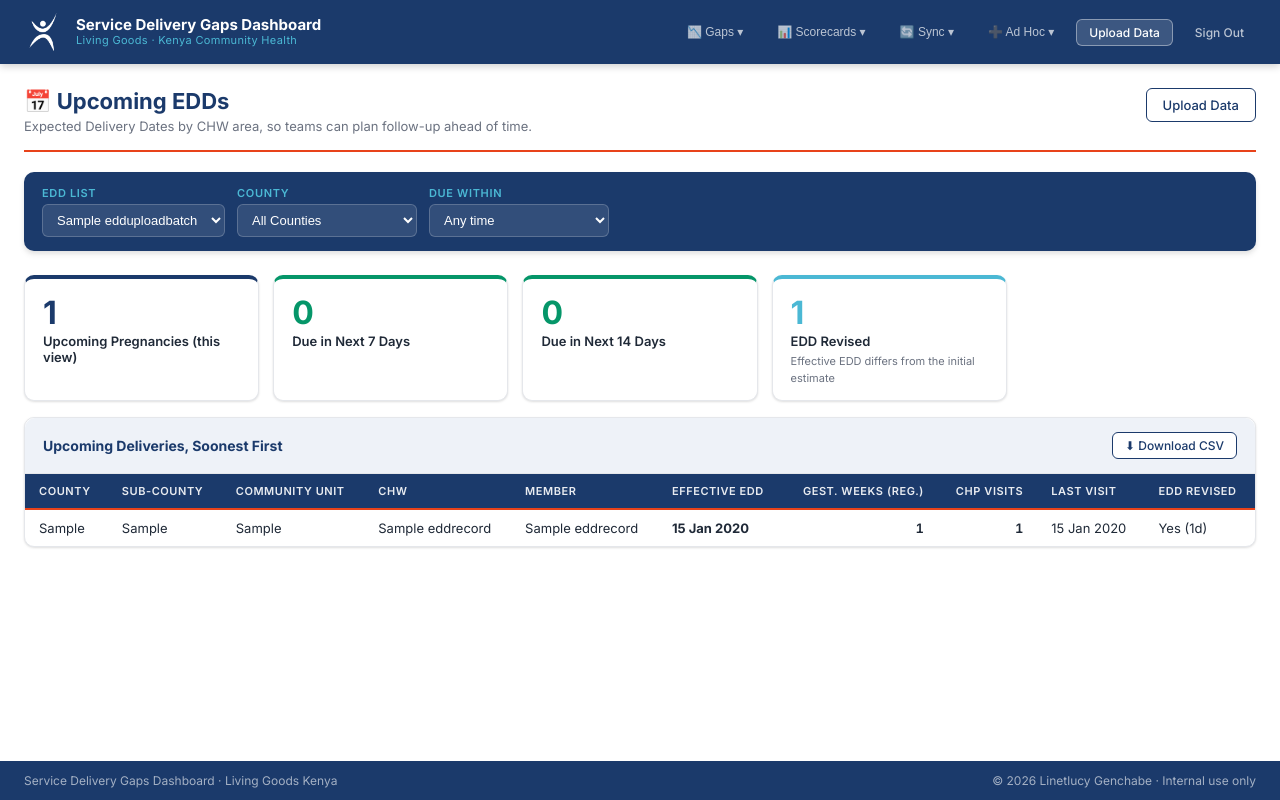
After one commit to linetlucy-genchabe/Service-Delivery-Gaps, a Django app: page /edd/ in a window 1280 px wide. The commit adds this page. Run offline with Django 4.2, Linux system fonts and the light colour scheme; a user stored in the database is signed in; tables that the repository leaves empty hold one stand-in row (values such as "Sample post").

Commit message:
Add Upcoming EDDs feature, reorganize nav into dropdowns, rename Workforce to CHW Activity and soften diagnosis-review indicator label

```diff
--- a/dashboard/templates/dashboard/base.html
+++ b/dashboard/templates/dashboard/base.html
@@ -36,8 +36,15 @@
   <!-- Nav links -->
   <div class="nav-actions" id="nav-actions">
     {% if user.is_authenticated %}
-      <a href="{% url 'dashboard' %}" class="btn btn-ghost-sm">Gaps Dashboard</a>
-      <a href="{% url 'gaps_compare' %}" class="btn btn-ghost-sm">Gaps Compare</a>
+      <div class="nav-dropdown" style="position:relative;display:inline-block;">
+        <button class="btn btn-ghost-sm nav-dropdown-btn" onclick="toggleNavDd(this)" style="cursor:pointer;">
+          📉 Gaps ▾
+        </button>
+        <div class="nav-dropdown-menu" style="display:none;position:absolute;top:100%;left:0;background:white;border:1.5px solid #E5E7EB;border-radius:8px;box-shadow:0 4px 16px rgba(0,0,0,.12);z-index:300;min-width:220px;padding:6px 0;">
+          <a href="{% url 'dashboard' %}" style="display:block;padding:10px 16px;font-size:13px;color:#1B3A6B;text-decoration:none;font-weight:500;" onmouseover="this.style.background='#F3F4F6'" onmouseout="this.style.background='white'">Gaps Dashboard</a>
+          <a href="{% url 'gaps_compare' %}" style="display:block;padding:10px 16px;font-size:13px;color:#1B3A6B;text-decoration:none;font-weight:500;" onmouseover="this.style.background='#F3F4F6'" onmouseout="this.style.background='white'">Gaps Compare</a>
+        </div>
+      </div>
       <div class="nav-dropdown" style="position:relative;display:inline-block;">
         <button class="btn btn-ghost-sm nav-dropdown-btn" onclick="toggleNavDd(this)" style="cursor:pointer;">
           📊 Scorecards ▾
@@ -48,8 +55,23 @@
           <a href="{% url 'kpi_scorecard' %}" style="display:block;padding:10px 16px;font-size:13px;color:#1B3A6B;text-decoration:none;font-weight:500;" onmouseover="this.style.background='#F3F4F6'" onmouseout="this.style.background='white'">📊 KPI Trends</a>
         </div>
       </div>
-      <a href="{% url 'sync_dashboard' %}" class="btn btn-ghost-sm">Sync Dashboard</a>
-      <a href="{% url 'sync_compare' %}" class="btn btn-ghost-sm">Sync Compare</a>
+      <div class="nav-dropdown" style="position:relative;display:inline-block;">
+        <button class="btn btn-ghost-sm nav-dropdown-btn" onclick="toggleNavDd(this)" style="cursor:pointer;">
+          🔄 Sync ▾
+        </button>
+        <div class="nav-dropdown-menu" style="display:none;position:absolute;top:100%;left:0;background:white;border:1.5px solid #E5E7EB;border-radius:8px;box-shadow:0 4px 16px rgba(0,0,0,.12);z-index:300;min-width:220px;padding:6px 0;">
+          <a href="{% url 'sync_dashboard' %}" style="display:block;padding:10px 16px;font-size:13px;color:#1B3A6B;text-decoration:none;font-weight:500;" onmouseover="this.style.background='#F3F4F6'" onmouseout="this.style.background='white'">Sync Dashboard</a>
+          <a href="{% url 'sync_compare' %}" style="display:block;padding:10px 16px;font-size:13px;color:#1B3A6B;text-decoration:none;font-weight:500;" onmouseover="this.style.background='#F3F4F6'" onmouseout="this.style.background='white'">Sync Compare</a>
+        </div>
+      </div>
+      <div class="nav-dropdown" style="position:relative;display:inline-block;">
+        <button class="btn btn-ghost-sm nav-dropdown-btn" onclick="toggleNavDd(this)" style="cursor:pointer;">
+          ➕ Ad Hoc ▾
+        </button>
+        <div class="nav-dropdown-menu" style="display:none;position:absolute;top:100%;left:0;background:white;border:1.5px solid #E5E7EB;border-radius:8px;box-shadow:0 4px 16px rgba(0,0,0,.12);z-index:300;min-width:220px;padding:6px 0;">
+          <a href="{% url 'edd_dashboard' %}" style="display:block;padding:10px 16px;font-size:13px;color:#1B3A6B;text-decoration:none;font-weight:500;" onmouseover="this.style.background='#F3F4F6'" onmouseout="this.style.background='white'">📅 Upcoming EDDs</a>
+        </div>
+      </div>
       {% if is_uploader %}
         <a href="{% url 'upload' %}" class="btn btn-outline-sm">Upload Data</a>
       {% endif %}
--- /dev/null
+++ b/dashboard/templates/dashboard/edd_dashboard.html
@@ -0,0 +1,133 @@
+{% extends 'dashboard/base.html' %}
+{% block title %}Upcoming EDDs{% endblock %}
+
+{% block content %}
+<div class="page-header">
+  <div>
+    <h1 class="page-title">📅 Upcoming EDDs</h1>
+    <p class="page-subtitle">Expected Delivery Dates by CHW area, so teams can plan follow-up ahead of time.</p>
+  </div>
+  {% if is_uploader %}<a href="{% url 'edd_upload' %}" class="btn btn-outline">Upload Data</a>{% endif %}
+</div>
+
+{% if not batches %}
+<div class="table-empty" style="padding:40px;">No EDD list has been uploaded yet. {% if is_uploader %}<a href="{% url 'edd_upload' %}">Upload one</a>.{% endif %}</div>
+{% else %}
+
+<div class="filter-bar">
+  <form method="get" class="filter-form">
+    <div class="filter-group">
+      <label class="filter-label">EDD List</label>
+      <select name="batch" class="filter-select" onchange="this.form.submit()">
+        {% for b in batches %}
+          <option value="{{ b.pk }}" {% if selected_batch_id == b.pk|stringformat:"s" %}selected{% endif %}>{{ b.label }}</option>
+        {% endfor %}
+      </select>
+    </div>
+    <div class="filter-group">
+      <label class="filter-label">County</label>
+      <select name="county" class="filter-select" onchange="this.form.submit()">
+        <option value="">All Counties</option>
+        {% for c in counties %}
+          <option value="{{ c }}" {% if selected_county == c %}selected{% endif %}>{{ c }}</option>
+        {% endfor %}
+      </select>
+    </div>
+    {% if selected_county %}
+    <div class="filter-group">
+      <label class="filter-label">Sub-County</label>
+      <select name="sub_county" class="filter-select" onchange="this.form.submit()">
+        <option value="">All Sub-Counties</option>
+        {% for sc in subcounties %}
+          <option value="{{ sc }}" {% if selected_subcounty == sc %}selected{% endif %}>{{ sc }}</option>
+        {% endfor %}
+      </select>
+    </div>
+    {% endif %}
+    {% if selected_subcounty %}
+    <div class="filter-group">
+      <label class="filter-label">Community Unit</label>
+      <select name="chu" class="filter-select" onchange="this.form.submit()">
+        <option value="">All CHUs</option>
+        {% for cu in chus %}
+          <option value="{{ cu }}" {% if selected_chu == cu %}selected{% endif %}>{{ cu }}</option>
+        {% endfor %}
+      </select>
+    </div>
+    {% endif %}
+    <div class="filter-group">
+      <label class="filter-label">Due Within</label>
+      <select name="due_within" class="filter-select" onchange="this.form.submit()">
+        <option value="" {% if not selected_due_within %}selected{% endif %}>Any time</option>
+        <option value="7"  {% if selected_due_within == '7'  %}selected{% endif %}>Next 7 days</option>
+        <option value="14" {% if selected_due_within == '14' %}selected{% endif %}>Next 14 days</option>
+        <option value="30" {% if selected_due_within == '30' %}selected{% endif %}>Next 30 days</option>
+      </select>
+    </div>
+  </form>
+</div>
+
+<div class="cards-grid">
+  <div class="stat-card navy">
+    <div class="stat-value">{{ summary.total }}</div>
+    <div class="stat-label">Upcoming Pregnancies (this view)</div>
+  </div>
+  <div class="stat-card {% if summary.due_7 > 0 %}yellow{% else %}green{% endif %}">
+    <div class="stat-value">{{ summary.due_7 }}</div>
+    <div class="stat-label">Due in Next 7 Days</div>
+  </div>
+  <div class="stat-card {% if summary.due_14 > 0 %}yellow{% else %}green{% endif %}">
+    <div class="stat-value">{{ summary.due_14 }}</div>
+    <div class="stat-label">Due in Next 14 Days</div>
+  </div>
+  <div class="stat-card cyan">
+    <div class="stat-value">{{ summary.edd_shifted }}</div>
+    <div class="stat-label">EDD Revised</div>
+    <div class="stat-sub">Effective EDD differs from the initial estimate</div>
+  </div>
+</div>
+
+<div class="card" style="margin-top:16px;">
+  <div class="card-header" style="display:flex;justify-content:space-between;align-items:center;">
+    <h3 class="card-title">Upcoming Deliveries, Soonest First</h3>
+    <a href="{% url 'download_edd_list' %}?batch={{ selected_batch_id }}&county={{ selected_county }}&sub_county={{ selected_subcounty }}&chu={{ selected_chu }}&due_within={{ selected_due_within }}" class="btn btn-sm btn-outline">⬇ Download CSV</a>
+  </div>
+  <div class="card-body no-pad">
+    <div class="table-scroll">
+      {% if rows %}
+      <table class="data-table">
+        <thead>
+          <tr>
+            <th>County</th><th>Sub-County</th><th>Community Unit</th><th>CHW</th>
+            <th>Member</th><th>Effective EDD</th><th class="num">Gest. Weeks (Reg.)</th>
+            <th class="num">CHP Visits</th><th>Last Visit</th><th>EDD Revised</th>
+          </tr>
+        </thead>
+        <tbody>
+          {% for r in rows %}
+          <tr>
+            <td>{{ r.county|default:"—" }}</td>
+            <td>{{ r.sub_county|default:"—" }}</td>
+            <td>{{ r.community_unit|default:"—" }}</td>
+            <td>{{ r.chw_name|default:"—" }}</td>
+            <td>{{ r.member_name|default:"—" }}</td>
+            <td><strong>{{ r.effective_edd_date|date:"d M Y"|default:"—" }}</strong></td>
+            <td class="num">{{ r.gestational_weeks_at_registration|default:"—" }}</td>
+            <td class="num">{{ r.chp_visit_count|default:"—" }}</td>
+            <td>{{ r.last_visit_date|date:"d M Y"|default:"—" }}</td>
+            <td>{% if r.has_edd_shift_flag %}Yes ({{ r.edd_shift_days }}d){% else %}No{% endif %}</td>
+          </tr>
+          {% endfor %}
+        </tbody>
+      </table>
+      {% if row_count > 500 %}
+      <div style="padding:10px 14px;font-size:12px;color:var(--text-muted)">Showing the first 500 of {{ row_count }} — narrow the filters above or download the CSV for the full list.</div>
+      {% endif %}
+      {% else %}
+      <div class="table-empty">No pregnancies match this selection.</div>
+      {% endif %}
+    </div>
+  </div>
+</div>
+{% endif %}
+{% endblock %}
--- a/dashboard/urls.py
+++ b/dashboard/urls.py
@@ -63,4 +63,9 @@ urlpatterns = [
     path('download/hiht-breakdown/',       views.download_hiht_breakdown, name='download_hiht_breakdown'),
     path('api/hiht-trend/',                views.api_hiht_trend,          name='api_hiht_trend'),
     path('hiht-trends/',                   views.hiht_trends_view,        name='hiht_trends'),
+    # EDD (Expected Delivery Date) list — Ad Hoc
+    path('edd/',                           views.edd_dashboard_view,      name='edd_dashboard'),
+    path('edd/upload/',                    views.edd_upload_view,         name='edd_upload'),
+    path('edd/upload/delete/<int:pk>/',    views.edd_delete_view,         name='edd_delete'),
+    path('edd/download/',                  views.download_edd_list,       name='download_edd_list'),
 ]
--- a/dashboard/views.py
+++ b/dashboard/views.py
@@ -6,7 +6,7 @@ All views for the CHA Dashboard.
 import json
 import csv
 import io
-from datetime import date
+from datetime import date, timedelta
 
 from django import forms as django_forms
 from django.shortcuts import render, redirect, get_object_or_404
@@ -4124,3 +4124,145 @@ def admin_reprocess_view(request):
         html += f"<tr><td>{r['label']}</td><td>{r['chw'] or '—'}</td><td>{r['sup'] or '—'}</td><td>{err_str}</td></tr>"
     html += '</table><br><a href="/">← Back to Dashboard</a></body></html>'
     return HttpResponse(html)
+
+# ===========================================================================
+# EDD (Expected Delivery Date) List — "Ad Hoc" report
+# ===========================================================================
+
+@login_required
+def edd_upload_view(request):
+    """Upload an EDD list (shared separately from the other reports)."""
+    from .models import EDDUploadBatch
+    from .edd_parser import parse_edd_file
+
+    batches = EDDUploadBatch.objects.all()
+    success = error = None
+
+    if request.method == 'POST':
+        f     = request.FILES.get('file')
+        label = request.POST.get('label', '').strip()
+
+        if f and label:
+            batch = EDDUploadBatch(file=f, label=label, uploaded_by=request.user)
+            batch.save()
+            try:
+                count = parse_edd_file(batch, batch.file)
+                success = f"EDD list '{label}' uploaded — {count} pregnancies parsed."
+            except Exception as e:
+                batch.delete()
+                error = f"Could not parse this file: {e}"
+        else:
+            error = "Please choose a file and give it a label (e.g. 'October 2026')."
+
+    return render(request, 'dashboard/edd_upload.html', {
+        'batches': batches, 'success': success, 'error': error,
+        'is_uploader': is_uploader(request.user),
+    })
+
+
+@login_required
+def edd_delete_view(request, pk):
+    from .models import EDDUploadBatch
+    if request.method == 'POST':
+        get_object_or_404(EDDUploadBatch, pk=pk).delete()
+    return redirect('edd_upload')
+
+
+def _edd_filtered_queryset(request):
+    from .models import EDDUploadBatch, EDDRecord
+
+    batch_id   = request.GET.get('batch') or ''
+    county     = request.GET.get('county', '')
+    sub_county = request.GET.get('sub_county', '')
+    chu        = request.GET.get('chu', '')
+    due_within = request.GET.get('due_within', '')
+
+    latest_batch = EDDUploadBatch.objects.first()
+    if not batch_id and latest_batch:
+        batch_id = str(latest_batch.id)
+
+    qs = EDDRecord.objects.filter(batch_id=batch_id) if batch_id else EDDRecord.objects.none()
+    if county:     qs = qs.filter(county=county)
+    if sub_county: qs = qs.filter(sub_county=sub_county)
+    if chu:        qs = qs.filter(community_unit=chu)
+
+    if due_within:
+        today = date.today()
+        days = {'7': 7, '14': 14, '30': 30}.get(due_within)
+        if days:
+            qs = qs.filter(effective_edd_date__gte=today,
+                            effective_edd_date__lte=today + timedelta(days=days))
+
+    return qs.order_by('effective_edd_date'), batch_id, county, sub_county, chu, due_within
+
+
+@login_required
+def edd_dashboard_view(request):
+    """Visualizes upcoming EDDs — filterable by county / sub-county / CHU,
+    with CHW hierarchy and effective EDD front and center."""
+    from .models import EDDUploadBatch, EDDRecord
+
+    qs, batch_id, county, sub_county, chu, due_within = _edd_filtered_queryset(request)
+    batches = EDDUploadBatch.objects.all()
+
+    batch_records = EDDRecord.objects.filter(batch_id=batch_id) if batch_id else EDDRecord.objects.none()
+    counties = list(
+        batch_records.exclude(county='').values_list('county', flat=True).distinct().order_by('county')
+    )
+    subcounties = []
+    if county:
+        subcounties = list(
+            batch_records.filter(county=county).exclude(sub_county='')
+            .values_list('sub_county', flat=True).distinct().order_by('sub_county')
+        )
+    chus = []
+    if county and sub_county:
+        chus = list(
+            batch_records.filter(county=county, sub_county=sub_county).exclude(community_unit='')
+            .values_list('community_unit', flat=True).distinct().order_by('community_unit')
+        )
+
+    today = date.today()
+    summary = {
+        'total':       qs.count(),
+        'due_7':       qs.filter(effective_edd_date__gte=today, effective_edd_date__lte=today + timedelta(days=7)).count(),
+        'due_14':      qs.filter(effective_edd_date__gte=today, effective_edd_date__lte=today + timedelta(days=14)).count(),
+        'edd_shifted': qs.filter(has_edd_shift_flag=True).count(),
+        'no_edd':      qs.filter(has_no_edd_captured=True).count(),
+    }
+
+    return render(request, 'dashboard/edd_dashboard.html', {
+        'rows': qs[:500],
+        'row_count': qs.count(),
+        'batches': batches,
+        'selected_batch_id': batch_id,
+        'selected_county': county,
+        'selected_subcounty': sub_county,
+        'selected_chu': chu,
+        'selected_due_within': due_within,
+        'counties': counties,
+        'subcounties': subcounties,
+        'chus': chus,
+        'summary': summary,
+        'is_uploader': is_uploader(request.user),
+    })
+
+
+@login_required
+def download_edd_list(request):
+    qs, batch_id, *_ = _edd_filtered_queryset(request)
+    response = HttpResponse(content_type='text/csv')
+    response['Content-Disposition'] = 'attachment; filename="upcoming_edds.csv"'
+    writer = csv.writer(response)
+    writer.writerow([
+        'County', 'Sub-County', 'Community Unit', 'CHW Name', 'Member Name',
+        'Effective EDD', 'Gestational Weeks at Registration', 'CHP Visit Count',
+        'Last Visit Date', 'EDD Shifted', 'EDD Shift Days', 'Status',
+    ])
+    for r in qs:
+        writer.writerow([
+            r.county, r.sub_county, r.community_unit, r.chw_name, r.member_name,
+            r.effective_edd_date, r.gestational_weeks_at_registration, r.chp_visit_count,
+            r.last_visit_date, 'Yes' if r.has_edd_shift_flag else 'No', r.edd_shift_days, r.status,
+        ])
+    return response
```
Also changed, not shown: dashboard/edd_parser.py (added, +97 -0 lines), dashboard/models.py (+61 -0 lines), dashboard/templates/dashboard/dashboard.html (+8 -8 lines), dashboard/templates/dashboard/edd_upload.html (added, +64 -0 lines), dashboard/migrations/0011_edduploadbatch_eddrecord.py (added).
